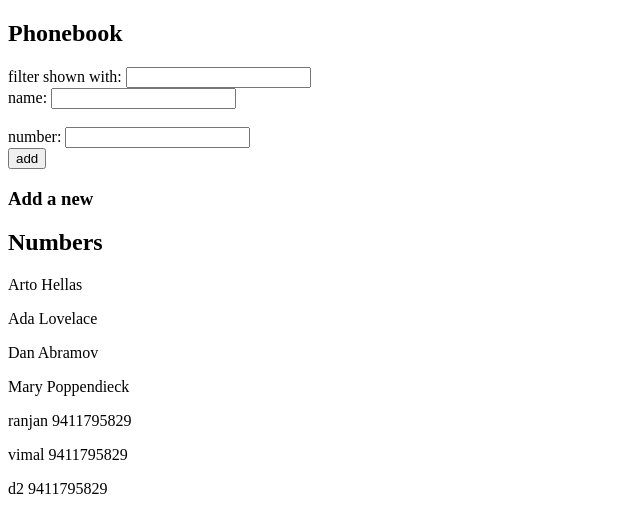
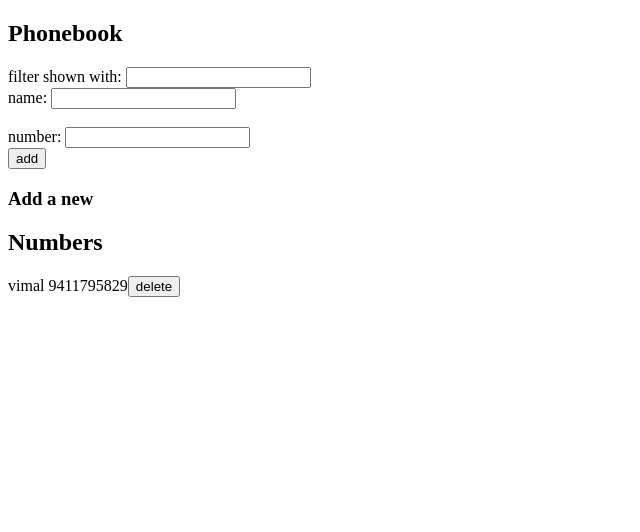
Before and after one commit to oranjan/fullstack-open-part2, a React (Vite) app in the folder ex2.1-2.10/: page / in a window 1280 px wide. Shown: the top 532 px of the page, without its empty margins (0-640 px from the left). Built offline with nearby package versions, Linux system fonts and the light colour scheme; data requests are answered from the project's data file.

Commit message:
till 2.14 done

```diff
--- a/ex2.1-2.10/db.json
+++ b/ex2.1-2.10/db.json
@@ -1,38 +1,8 @@
 {
   "persons": [
     {
-      "name": "Arto Hellas",
-      "number": "040-123456",
-      "id": "1"
-    },
-    {
-      "name": "Ada Lovelace",
-      "number": "39-44-5323523",
-      "id": "2"
-    },
-    {
-      "name": "Dan Abramov",
-      "number": "12-43-234345",
-      "id": "3"
-    },
-    {
-      "name": "Mary Poppendieck",
-      "number": "39-23-6423122",
-      "id": "4"
-    },
-    {
-      "id": "1496",
-      "name": "ranjan",
-      "phoneNumber": "9411795829"
-    },
-    {
-      "id": "69cf",
+      "id": "917e",
       "name": "vimal",
-      "phoneNumber": "9411795829"
-    },
-    {
-      "id": "9e80",
-      "name": "d2",
       "phoneNumber": "9411795829"
     }
   ]
--- a/ex2.1-2.10/src/App.jsx
+++ b/ex2.1-2.10/src/App.jsx
@@ -38,12 +38,25 @@ const App = () => {
     setFilteredList(persons.filter(p => p.name.toLowerCase().includes(e.target.value.toLowerCase())))
   }
 
-  useEffect(() => {
+
+  const getAll = () => {
     personService.getAll().then(res => {
       setFilteredList(res)
       setPersons(res)
     })
+  }
+
+  useEffect(() => {
+    getAll()
   }, [])
+
+  const handleDelete = (id) => {
+    const c = confirm("delete")
+   if(!c) return
+    personService.remove(id).then(data => {
+      getAll()
+    })
+  }
   return (
     <div>
       <h2>Phonebook</h2>
@@ -51,7 +64,7 @@ const App = () => {
       <PersonForm onSubmit={onSubmit} setNewName={setNewName} newName={newName} number={number} setNumber={setNumber} />
       <h3>Add a new</h3>
       <h2>Numbers</h2>
-      <Persons filteredList={filteredList} />
+      <Persons filteredList={filteredList}  onDelete={handleDelete}/>
     </div>
   )
 }
--- a/ex2.1-2.10/src/components/Persons.jsx
+++ b/ex2.1-2.10/src/components/Persons.jsx
@@ -1,9 +1,14 @@
 import React from 'react'
 
-const Persons = ({filteredList}) => {
+const Persons = ({filteredList, onDelete}) => {
     return (
         <>
-            {filteredList?.map(p => (<p key={p.name}>{p.name} <span>{p.phoneNumber}</span> </p>))}
+            {filteredList?.map(p => (
+                <p key={p.name}>
+                    {p.name} <span>{p.phoneNumber}</span>
+                    <button onClick={() => onDelete(p.id)}>delete</button>
+                </p>
+            ))}
         </>
     )
 }
--- a/ex2.1-2.10/src/services/person.js
+++ b/ex2.1-2.10/src/services/person.js
@@ -12,5 +12,8 @@ const create = (newObject) => {
     return request.then(res => res.data)
 }
 
-
-export default { getAll, create }
+const remove= (id) => {
+    const request = axios.delete(`${baseUrl}/${id}`)
+    return request.then(res => res.data)
+}
+export default { getAll, create ,remove }
```
